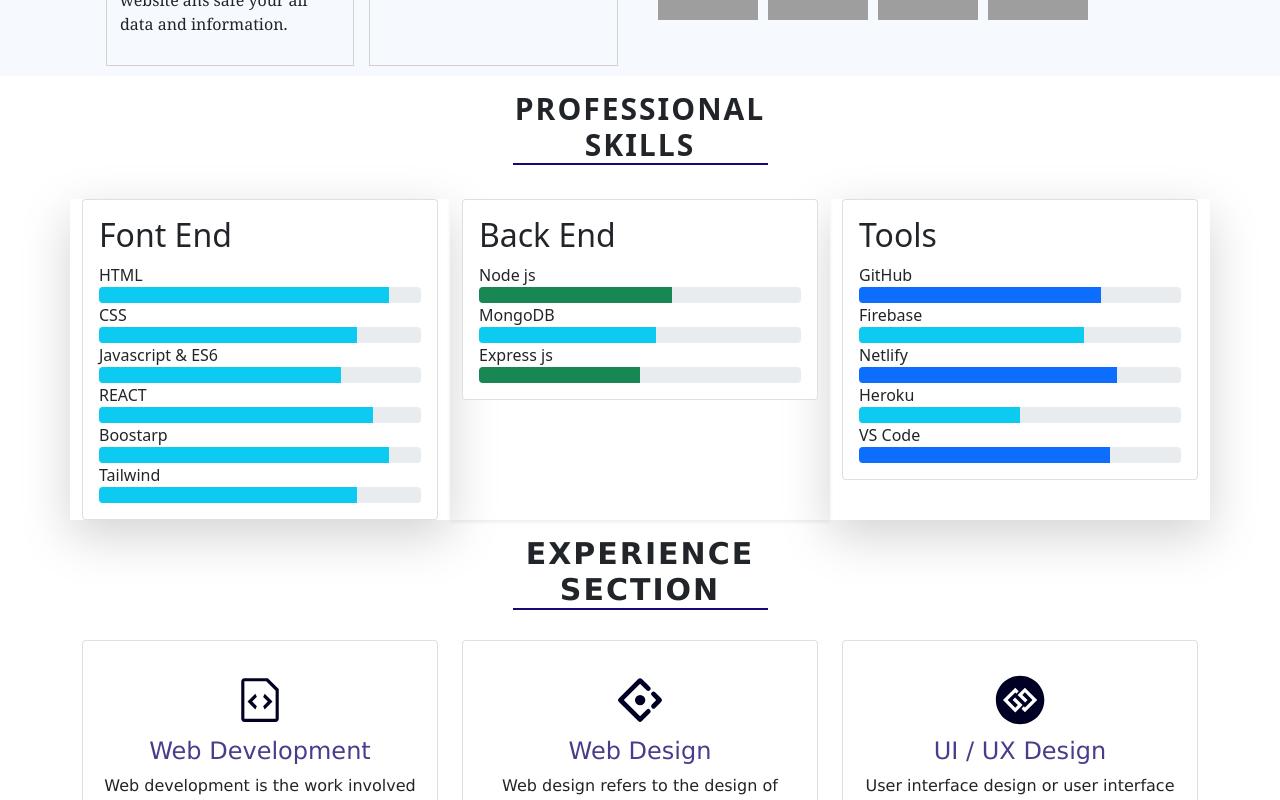
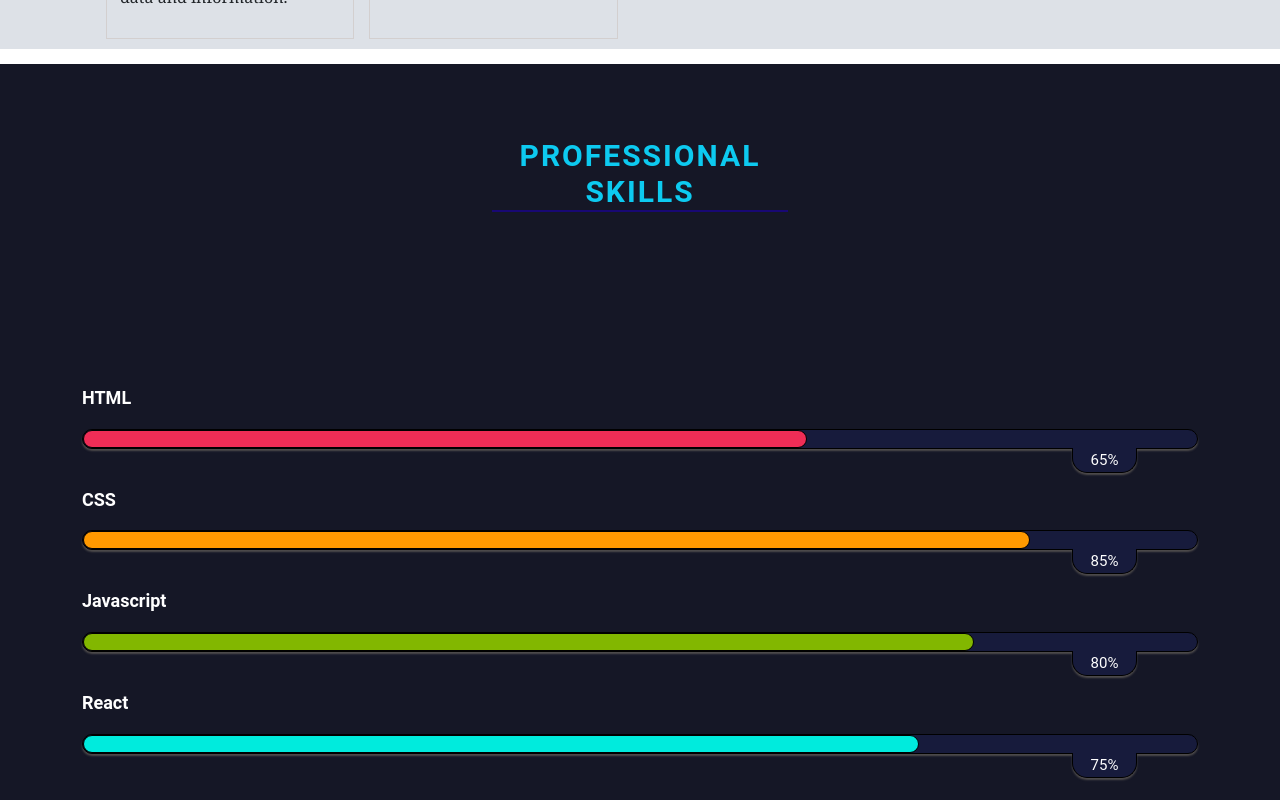
Before and after one commit to Shimulmajumdarshuvo/personal-portfilio, a React (Create React App) app: page / in a window 1280 px wide. Shown: the part 1000-1800 px from the top of the page. Built offline with nearby package versions, Linux system fonts and the light colour scheme; grey boxes are pictures that could not be loaded.

Commit message:
skill section added

```diff
--- a/package.json
+++ b/package.json
@@ -6,6 +6,7 @@
     "@testing-library/jest-dom": "^5.16.4",
     "@testing-library/react": "^13.3.0",
     "@testing-library/user-event": "^13.5.0",
+    "animate.css": "^4.1.1",
     "bootstrap": "^5.1.3",
     "emailjs-com": "^3.2.0",
     "firebase": "^9.8.2",
--- a/src/Header/Header.js
+++ b/src/Header/Header.js
@@ -10,7 +10,7 @@
             <Navbar className='navbar-part text-info' collapseOnSelect expand="lg" sticky='top' >
                 <Container className='nav-bar '>
                     <Navbar.Brand as={Link} to="/">
-                        <img width={130} src="https://uncw.edu/eportfolio/images/ePortfolio_510x247.png" alt="" />
+                        <img width={140} height={70} src="https://i.ibb.co/1KbY4x2/shimul-majumdar-1.png" alt="" />
 
                     </Navbar.Brand>
 
--- a/src/Pages/AboutWork/AboutWork.css
+++ b/src/Pages/AboutWork/AboutWork.css
@@ -3,12 +3,13 @@
     grid-template-columns: repeat(2, 1fr);
     width: 85%;
     margin: 15px auto;
+
     grid-gap: 25px;
     font-family: Cambria, Cochin, Georgia, Times, 'Times New Roman', serif;
 }
 
 .mainWork {
-    background: #f6f9fe;
+    background: #dde1e7;
 }
 
 .subMain {
--- a/src/Pages/DoWorking/DoWorking.css
+++ b/src/Pages/DoWorking/DoWorking.css
@@ -9,7 +9,7 @@
 }
 
 .working-sec {
-    background: #dde1e7;
+    background: #212F3C;
     padding: 15px 0;
 }
 
@@ -18,6 +18,7 @@
     background-color: rgba(243, 255, 240, 0.779);
     padding: 12px;
     border-radius: 8px;
+
 }
 
 .subWork h1 {
--- a/src/Pages/Home/Home.js
+++ b/src/Pages/Home/Home.js
@@ -9,6 +9,7 @@
 import Experience from '../Experience/Experience';
 import Projects from '../Projects/Projects';
 import WorkService from '../Service/WorkService';
+import Review from '../Review/Review';
 
 import SkillSection from '../SkillSection/SkillSection';
 
@@ -23,7 +24,10 @@
             <Education></Education>
             <DoWorking></DoWorking>
             <Projects></Projects>
+
             <WorkService></WorkService>
+            <Review></Review>
+
             <Contact></Contact>
 
 
--- a/src/Pages/SkillSection/SkillSection.css
+++ b/src/Pages/SkillSection/SkillSection.css
@@ -0,0 +1,119 @@
+/* .nh-skills .nh-professional-skill {
+    padding-right: 60px;
+    color: white;
+}
+
+.nh-skills .nh-professional-skill h3 {
+    font-size: 30px;
+    line-height: 40px;
+    text-align: center;
+    font-weight: 400;
+    margin-bottom: 60px;
+    font-family: 'poppins', 'sans-serif';
+}
+
+.nh-professional-skills {
+    padding-left: 20%;
+}
+
+.nh-professional-skills h3 {
+    font-size: 30px;
+    line-height: 40px;
+    text-align: center;
+    font-weight: 400;
+    margin-bottom: 60px;
+    font-family: 'poppins', 'sans-serif';
+
+}
+
+.nh-professional-progress li {
+    display: inline-block;
+    margin: 0 auto;
+    float: none;
+    width: 48%;
+    margin-bottom: 30px;
+    text-align: center;
+
+}
+
+.nh-progress {
+    margin-bottom: 10px;
+    font: 900 1.14285/1;
+    color: white;
+}
+
+.nh-progress-circle {
+
+
+} */
+
+
+/* start css style */
+
+.Skill-Sections {
+    margin: 0;
+    padding: 0;
+    display: grid;
+    place-items: center;
+    background: #151726;
+    font-family: "Roboto", sans-serif;
+    width: 100%;
+    height: 100vh;
+}
+
+.progress-title {
+    width: 100%;
+    height: auto;
+}
+
+.progress-title h3 {
+    font-size: 18px;
+    font-weight: 700;
+    color: #fff;
+    margin: 0 0 20px;
+}
+
+.progress {
+    height: 20px;
+    background: #171b3c;
+    border-radius: 20px;
+    border: 1px solid #000;
+    box-shadow: 0 2px 2px #4f4c4c;
+    margin-bottom: 40px;
+    overflow: visible;
+    position: relative;
+}
+
+.progress .progress-bar {
+    border-radius: 20px;
+    border: 1px solid #000;
+    animation: animate-positive 2s;
+}
+
+.progress .progress-value {
+    width: 65px;
+    height: 25px;
+    line-height: 25px;
+    background: #171b3c;
+    font-size: 15px;
+    color: #fff;
+    border-radius: 0 0 15px 15px;
+    border: 1px solid #000;
+    border-top: none;
+    box-shadow: 0 2px 2px #4f4c4c;
+    position: absolute;
+    bottom: -25px;
+    right: 60px;
+}
+
+@-webkit-keyframes animate-positive {
+    0% {
+        width: 0;
+    }
+}
+
+@keyframes animate-positive {
+    0% {
+        width: 0;
+    }
+}
--- a/src/Pages/SkillSection/SkillSection.js
+++ b/src/Pages/SkillSection/SkillSection.js
@@ -1,15 +1,16 @@
 import React from 'react';
-import ProgressBar from 'react-bootstrap/ProgressBar';
+import './SkillSection.css';
+
 
 const SkillSection = () => {
     return (
-        <div id="skill" className='container'>
+        <div id="skill" className=' Skill-Sections'>
 
-            <div className='w-25 d-flex text-center container my-1'>
-                <h2 className=' header' >Professional Skills </h2>
+            <div className='w-25 d-flex text-info text-center container my-1'>
+                <h2 className=' header ' >Professional Skills </h2>
 
             </div>
-            <div class="row row-cols-1 row-cols-md-3   g-4">
+            {/* <div class="row row-cols-1 row-cols-md-3   g-4">
                 <div class="col shadow-lg">
                     <div class="card">
 
@@ -68,7 +69,143 @@
                     </div>
                 </div>
 
+            </div> */}
+            {/* <div className="nh-skill">
+                <div className="container">
+                    <div className="row">
+                        <div className="col-sm-12 col-md-6">
+                            <div className="nh-skill-inner">
+                                <div className="nh-professional-skill">
+                                    <h3>Technical Skill</h3>
+                                    <div className="each-skills">
+                                        <div className="candidatos">
+                                            <div className="parcial">
+                                                <div className="info">
+                                                    <div className="name">Javascript</div>
+                                                    <div className="percentage-num">86%</div>
+                                                </div>
+                                                <div className="progressBar">
+                                                    <div className="percentages" style={{ width: "86%" }}></div>
+                                                </div>
+                                            </div>
+                                        </div>
+
+
+                                        <div className="candidatos">
+                                            <div className="parcial">
+                                                <div className="info">
+                                                    <div className="name">React</div>
+                                                    <div className="percentage-num">90%</div>
+                                                </div>
+                                                <div className="progressBar">
+                                                    <div className="percentages" style={{ width: "90%" }}></div>
+                                                </div>
+                                            </div>
+                                        </div>
+
+
+                                        <div className="candidatos">
+                                            <div className="parcial">
+                                                <div className="info">
+                                                    <div className="name">Node.js</div>
+                                                    <div className="percentage-num">60%</div>
+                                                </div>
+                                                <div className="progressBar">
+                                                    <div className="percentages" style={{ width: "60%" }}></div>
+                                                </div>
+                                            </div>
+                                        </div>
+
+                                        <div className="candidatos">
+                                            <div className="parcial">
+                                                <div className="info">
+                                                    <div className="name">CSS</div>
+                                                    <div className="percentage-num">80%</div>
+                                                </div>
+                                                <div className="progressBar">
+                                                    <div className="percentages" style={{ width: "80%" }}></div>
+                                                </div>
+                                            </div>
+                                        </div>
+
+
+                                    </div>
+                                </div>
+                            </div>
+                        </div>
+
+
+                        <div className="col-sm-12 col-md-6">
+                            <div className="nh-professional-skills">
+                                <h3>Professional Skills</h3>
+                                <ul className='nh-professional-progress'>
+                                    <li>
+                                        <div className="nh-progress nh-progress-circle" data-progress="95"></div>
+                                        <div className="pr-skill-name">Communication</div>
+                                    </li>
+
+                                    <li>
+                                        <div className="nh-progress nh-progress-circle" data-progress="75"></div>
+                                        <div className="pr-skill-name">Team work</div>
+                                    </li>
+
+                                    <li>
+                                        <div className="nh-progress nh-progress-circle" data-progress="65"></div>
+                                        <div className="pr-skill-name">MongoDB</div>
+                                    </li>
+
+                                    <li>
+                                        <div className="nh-progress nh-progress-circle" data-progress="70"></div>
+                                        <div className="pr-skill-name">Redux</div>
+                                    </li>
+                                </ul>
+                            </div>
+                        </div>
+
+                    </div>
+                </div>
+            </div> */}
+
+            <div className="container">
+                <div className="row">
+                    <div className="col-md-12">
+                        <div className="progress-title">
+                            <h3>HTML</h3>
+                            <div className="progress">
+                                <div className="progress-bar" style={{width:"65%", backgroundColor:"#ef2d56"}}>
+                                    <div className="progress-value">65%</div>
+                                </div>
+                            </div>
+                        </div>
+                        <div className="progress-title">
+                            <h3>CSS</h3>
+                            <div className="progress">
+                                <div className="progress-bar"style= {{width:"85%",backgroundColor:'#FF9900'}}>
+                                    <div className="progress-value">85%</div>
+                                </div>
+                            </div>
+                        </div>
+                        <div className="progress-title">
+                            <h3>Javascript</h3>
+                            <div className="progress">
+                                <div className="progress-bar"  style={{ width: "80%",backgroundColor:"#82B700"  }}>
+                                    <div className="progress-value">80%</div>
+                                </div>
+                            </div>
+                        </div>
+                        <div className="progress-title">
+                            <h3>React</h3>
+                            <div className="progress">
+                                <div className="progress-bar"    style={{ width: "75%",backgroundColor:"#00EBDD"  }}>
+                                    <div className="progress-value">75%</div>
+                                </div>
+                            </div>
+                        </div>
+                    </div>
+
+                </div>
             </div>
+
 
         </div>
     );
```
Also changed, not shown: src/Pages/DoWorking/DoWorking.js (+8 -7 lines), src/Pages/Projects/Service.js (+0 -10 lines), src/Pages/Review/Review.js (added, +15 -0 lines), src/Pages/Review/Review.css (added), 1 other file (tests, documents, lock files or other folders).
